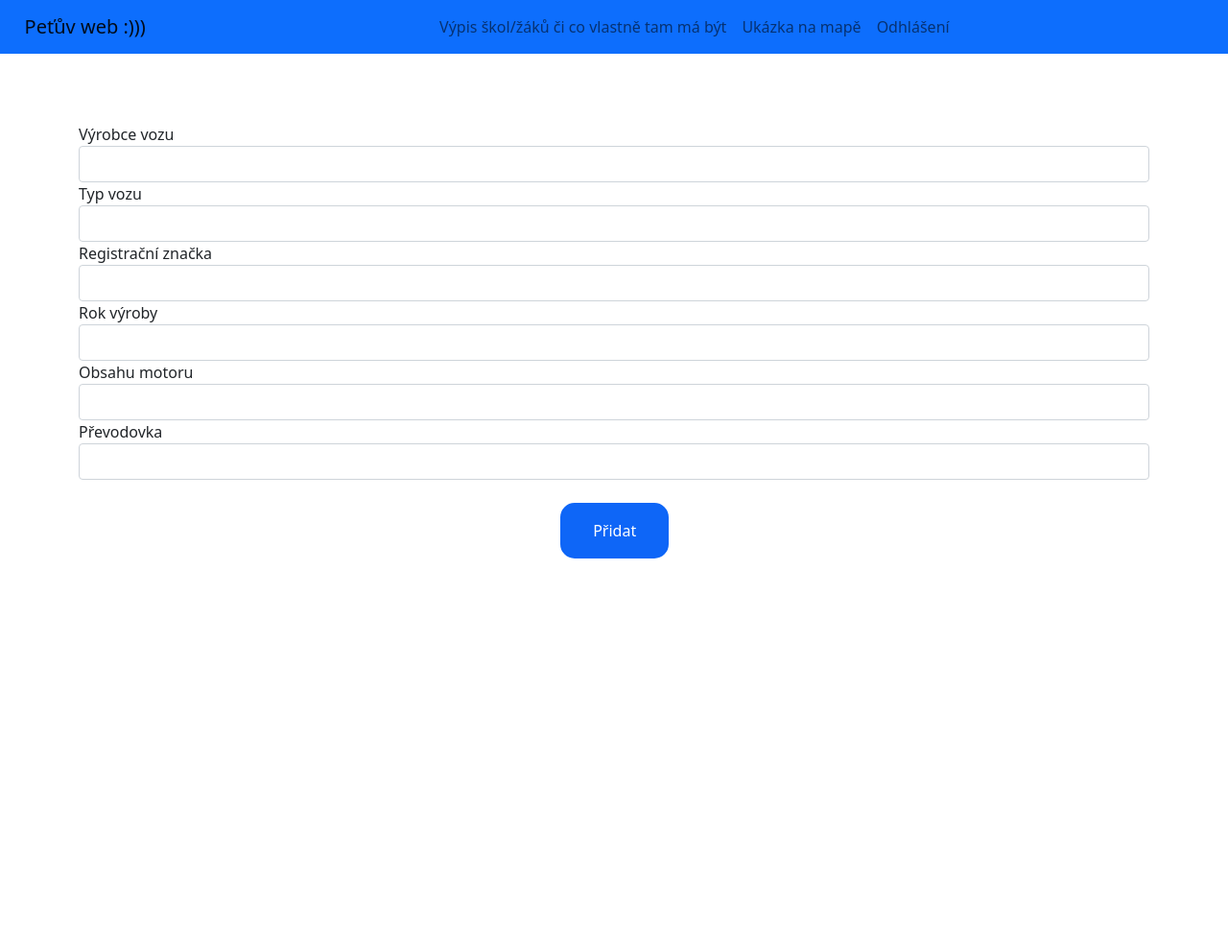
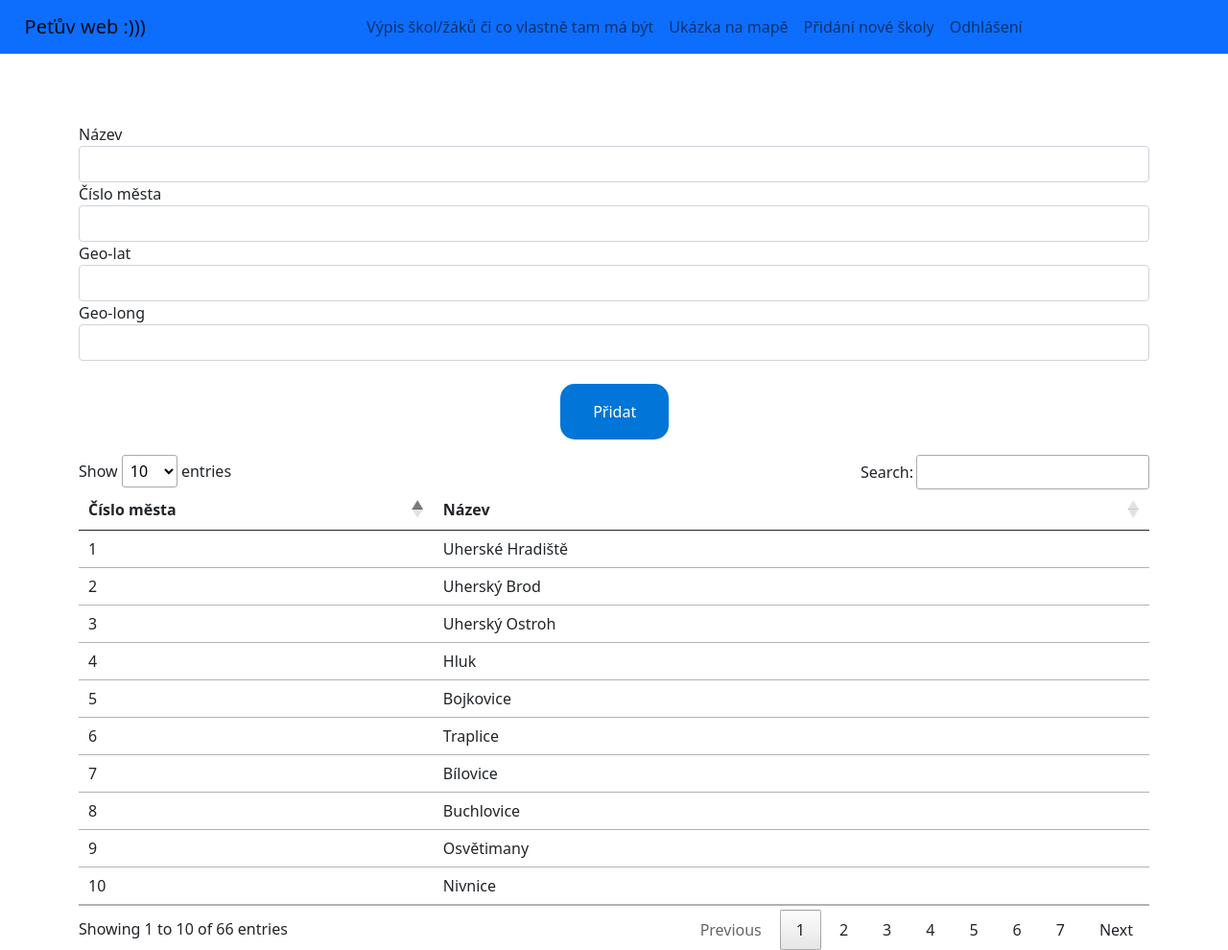
Before and after one commit to PetrRidl/SkolickyWeb, a CodeIgniter app: page /mapa/index.php/controller/pridaniSkoly in a window 1280 px wide. Shown: the whole page at 96% size. Before the commit the page ends 582 px from the top, so only its background shows below. Run offline with CodeIgniter, Linux system fonts and the light colour scheme; data comes from the database, SQL or seed files in the repository; some libraries are stand-ins or nearby versions.

Commit message:
Update
Update

```diff
--- a/application/config/routes.php
+++ b/application/config/routes.php
@@ -60,3 +60,5 @@ $route['pridaniSkoly'] = 'Controller/pridaniSkoly';
 $route['upravaSouradnic'] = 'Controller/upravaSouradnic';
 $route['404_override'] = '';
 $route['translate_uri_dashes'] = FALSE;
+$route['zapis'] = 'Controller/pridaniSkoly';
+$route['zapisSkoly'] = 'Controller/zapisSkoly';
--- a/application/controllers/Controller.php
+++ b/application/controllers/Controller.php
@@ -21,36 +21,56 @@ class Controller extends CI_Controller
     }
     public function vypisNaMapu()
     {
+        $data["vypis_skoly"] = $this->Model->vypisPrijeti();
+
         $this->load->view('templates/Header_logout');
-        $this->load->view('pages/vypisNaMapu');
+        $this->load->view('pages/vypisNaMapu', $data);
 		$this->load->view('templates/footer');
     }
     public function vypisSkol()
     {
         $data["skola"] = $this->Model->vypisPrijeti();
 
-        $this->load->view('templates/Header_logout');
+        if(!$this->ion_auth->logged_in())$this->load->view('templates/Header_logout');
+		else $this->load->view('templates/header_admin');
         $this->load->view('pages/vypisSkol', $data);
 		$this->load->view('templates/footer');
     }
-    public function upravaSouradnic()
+
+    public function pridaniSkoly()
     {
+        $data["mesta"] = $this->Model->vypisMest();
+
         $this->load->view('templates/Header_admin');
-        $this->load->view('pages/upravaSouradnic');
+        $this->load->view('pages/pridaniSkoly', $data);
 		$this->load->view('templates/footer');
     }
-    public function upravaSkol()
+    public function zapisSkoly()
     {
-        $this->load->view('templates/Header_admin');
-        $this->load->view('pages/upravaSkoly');
-		$this->load->view('templates/footer');
-    }
-    public function pridaniSkoly()
-    {
-        $this->load->view('templates/Header_admin');
-        $this->load->view('pages/pridaniSkoly');
+        $this->load->library('form_validation');
+        $this->form_validation->set_rules("nazev", "nazev", 'required');
+        $this->form_validation->set_rules("mesto", "mesto", 'required|numeric');
+        $this->form_validation->set_rules("geo_lat", "geo_lat", 'required');
+        $this->form_validation->set_rules("geo_long", "geo_long", 'required');
+
+        if($this->form_validation->run())
+        {
+             $data = array(
+                  "nazev"     =>$this->input->post("nazev"),
+                  "mesto"  =>$this->input->post("mesto"),
+                  "geo_lat"     =>$this->input->post("geo_lat"),
+                  "geo_long"     =>$this->input->post("geo_long"));
+
+                  $this->Model->NovaSkola($data);
+        }
+
+        if(!$this->ion_auth->logged_in())$this->load->view('templates/Header_logout');
+		else $this->load->view('templates/header_admin');
+                $this->load->view('pages/hlavni_strana');
 		$this->load->view('templates/footer');
     }
 
 
+
+
 }
--- a/application/models/Model.php
+++ b/application/models/Model.php
@@ -6,10 +6,21 @@ class Model extends CI_model
 
     public function vypisPrijeti()
     {
-        $query = $this->db->query("SELECT pocet_prijatych.pocet, pocet_prijatych.rok, skola.nazev AS nazevSkol, obor.nazev FROM `pocet_prijatych`
+        $query = $this->db->query("SELECT skola.geo_lat, skola.geo_long, pocet_prijatych.pocet, pocet_prijatych.rok, skola.nazev AS nazevSkol, obor.nazev FROM `pocet_prijatych`
         JOIN skola ON pocet_prijatych.skola = skola.id
         JOIN obor ON pocet_prijatych.obor = obor.id
         ORDER BY pocet_prijatych.id ASC");
         return $query->result();
     }
+    public function vypisMest()
+    {
+        $query = $this->db->query("SELECT * FROM `mesto` ORDER BY id ASC");
+        return $query->result();
+    }
+    public function NovaSkola($data)
+    {
+        $this->db->insert("skola", $data);
+    }
+
+
 }
--- a/application/views/Pages/pridaniSkoly.php
+++ b/application/views/Pages/pridaniSkoly.php
@@ -6,11 +6,11 @@
 
 }
 button{
-    background-color: #0E66F7;
+    background-color: #0275d8;
     color: white;
     text-align: center;
     margin-left: 45%;
-    border: 2px solid #0E66F7;
+    border: 2px solid #0275d8;
     border-radius: 15px;
     padding: 15px 32px;
     transition-duration: 0.5s;
@@ -21,21 +21,39 @@ button{
 <br>
 <br>
 <br>
-<form method="post" action='<?php echo base_url();?>/HlavniStrana/zapisObjednavky'>
+<form method="post" action='<?php echo base_url();?>zapisSkoly'>
     <div class="form-group">
-        <label>Výrobce vozu</label>
-        <input type="text" name='vyrobce' class="form-control">
-        <label>Typ vozu</label>
-        <input type="text" name='typ_vozu' class="form-control">
-        <label>Registrační značka</label>
-        <input type="text" name='registracni_znacka' class="form-control">
-        <label>Rok výroby</label>
-        <input type="text" name='rok_vyroby' class="form-control">
-        <label>Obsahu motoru</label>
-        <input type="text" name='obsah_motoru' class="form-control">
-        <label>Převodovka</label>
-        <input type="text" name='prevodovka' class="form-control">
-        </br>
+        <label>Název</label>
+        <input type="text" name='nazev' class="form-control">
+        <label>Číslo města</label>
+        <input type="number" name='mesto' class="form-control">
+        <label>Geo-lat</label>
+        <input type="text" name='geo_lat' class="form-control">
+        <label>Geo-long</label>
+        <input type="text" name='geo_long' class="form-control">
+</br>
         <button type="submit">Přidat</button>
+
+
+
     </div>
 </form>
+<table id="uprava" class="table">
+        <thead>
+            <tr>
+                <th scope="col">Číslo města</th>
+                <th scope="col">Název</th>
+            </tr>
+
+        </thead>
+        <tbody>
+            <?php foreach($mesta as $m): ?>
+                <tr>
+                    <td> <?php echo $m->id; ?></td>
+                    <td> <?php echo $m->nazev; ?></td>
+
+                </tr>
+
+            <?php endforeach; ?>
+        </tbody>
+    </table>
--- a/application/views/Templates/Header_admin.php
+++ b/application/views/Templates/Header_admin.php
@@ -22,7 +22,7 @@
     </style>
         <script>
     $(document).ready( function () {
-    $('uprava').DataTable();
+    $('#uprava').DataTable();
 } );
 </script>
     <body>
@@ -41,6 +41,9 @@
                         <a class="nav-link" href="<?php base_url()?>vypisMapa">Ukázka na mapě</a>
                     </li>
                     <li class="nav-item active">
+                        <a class="nav-link" href="<?php base_url()?>zapis">Přidání nové školy</a>
+                    </li>
+                    <li class="nav-item active">
                          <a class="nav-link" href="<?php base_url()?>odhlaseni">Odhlášení</a>
                     </li>
 
--- a/application/views/Templates/Header_logout.php
+++ b/application/views/Templates/Header_logout.php
@@ -6,6 +6,12 @@
     <meta name="viewport" content="width=device-width, initial-scale=1.0">
     <script src="https://ajax.googleapis.com/ajax/libs/jquery/3.5.1/jquery.min.js"></script>
     <link rel="stylesheet" type="text/css" href="https://cdn.datatables.net/1.11.3/css/jquery.dataTables.css">
+    <link rel="stylesheet" href="https://unpkg.com/leaflet@1.7.1/dist/leaflet.css"
+   integrity="sha512-xodZBNTC5n17Xt2atTPuE1HxjVMSvLVW9ocqUKLsCC5CXdbqCmblAshOMAS6/keqq/sMZMZ19scR4PsZChSR7A=="
+   crossorigin=""/>
+   <script src="https://unpkg.com/leaflet@1.7.1/dist/leaflet.js"
+   integrity="sha512-XQoYMqMTK8LvdxXYG3nZ448hOEQiglfqkJs1NOQV44cWnUrBc8PkAOcXy20w0vlaXaVUearIOBhiXZ5V3ynxwA=="
+   crossorigin=""></script>
 
 <script type="text/javascript" charset="utf8" src="https://cdn.datatables.net/1.11.3/js/jquery.dataTables.js"></script>
     <link href="https://cdn.jsdelivr.net/npm/bootstrap@5.0.0-beta3/dist/css/bootstrap.min.css" rel="stylesheet" integrity="sha384-eOJMYsd53ii+scO/bJGFsiCZc+5NDVN2yr8+0RDqr0Ql0h+rP48ckxlpbzKgwra6" crossorigin="anonymous">
```
Also changed, not shown: application/views/Pages/vypisNaMapu.php (+15 -5 lines).
